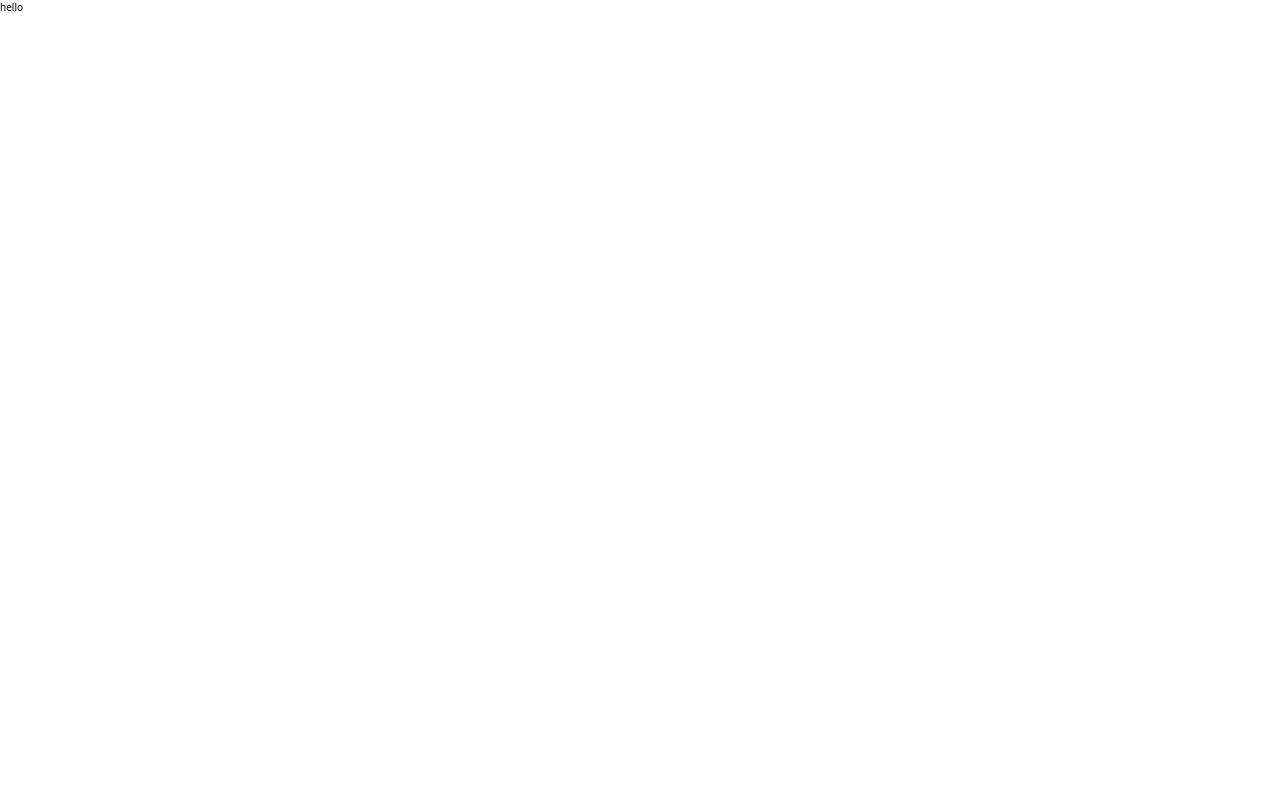
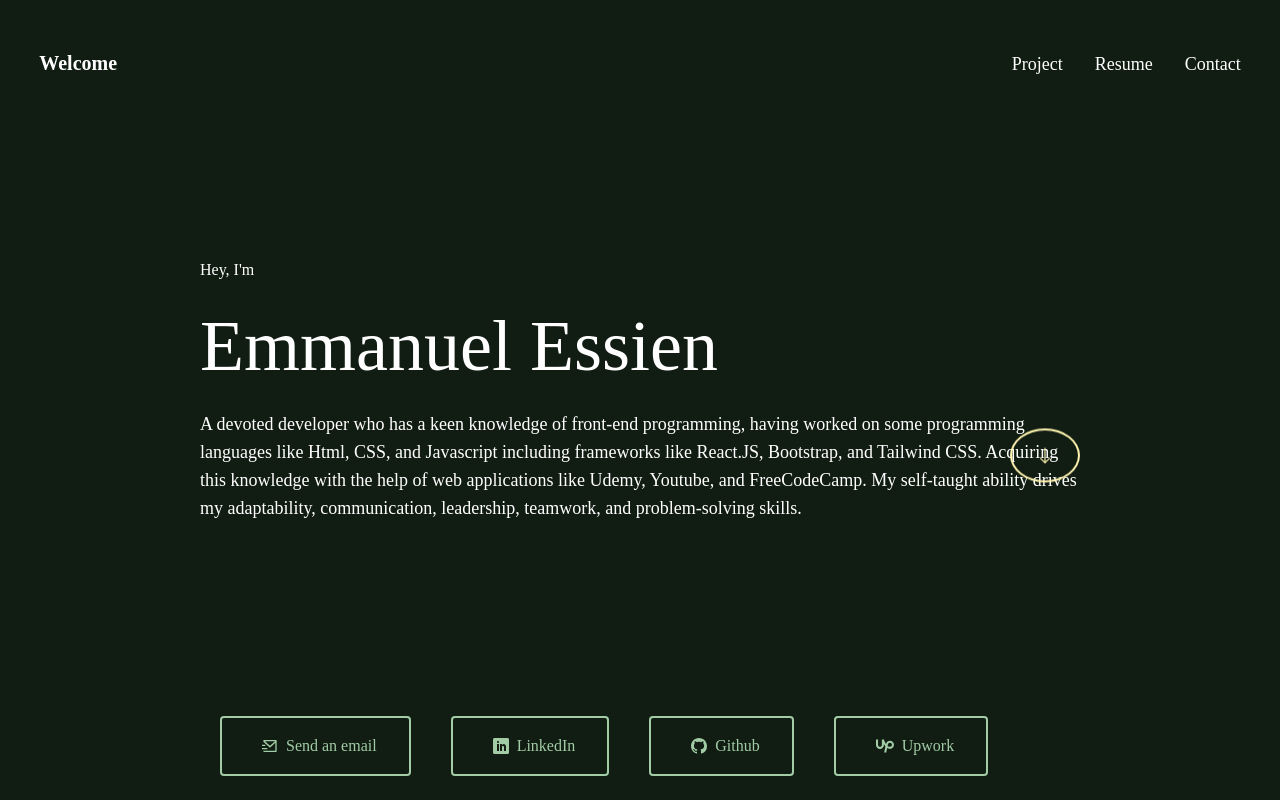
Before and after one commit to ehma90/Portfolio-App, a React (Create React App) app: page / in a window 1280 px wide. Shown: the top 800 px of the page. Built offline with nearby package versions, Linux system fonts and the light colour scheme.

Commit message:
Create Header and Hero component

```diff
--- a/package.json
+++ b/package.json
@@ -8,6 +8,7 @@
     "@testing-library/user-event": "^13.5.0",
     "react": "^18.2.0",
     "react-dom": "^18.2.0",
+    "react-icons": "^4.4.0",
     "react-scripts": "5.0.1",
     "web-vitals": "^2.1.4"
   },
--- a/src/App.js
+++ b/src/App.js
@@ -1,10 +1,16 @@
-
+import Header from './Component/Header/Header.jsx'
+import Hero from './Component/Hero/Hero.jsx';
+import WorkSection from './Component/WorkSection/WorkSection.jsx';
 
 function App() {
   return (
-    <div className="container">
-      hello
-    </div>
+    <>
+      <div className="component">
+        <Header />
+        <Hero />
+        <WorkSection />
+      </div>
+    </>
   );
 }
 
--- a/src/Component/Header/Header.css
+++ b/src/Component/Header/Header.css
@@ -0,0 +1,22 @@
+.navBar{
+    display: flex;
+    justify-content: space-around;
+}
+
+.navBar strong{
+    margin-right: 400px;
+    font-size: 20px;
+}
+
+.navLink{
+    margin-left: 400px;
+    font-size: 20px;
+}
+
+.navLink a{
+    transition: color 300ms;
+}
+
+.navLink a:hover{
+    color: #fff3b0;
+}
--- a/src/Component/Header/Header.jsx
+++ b/src/Component/Header/Header.jsx
@@ -0,0 +1,18 @@
+import './Header.css'
+
+function Header() {
+  return (
+    <div className='header mt-12'>
+      <nav className='navBar'>
+        <strong>Welcome</strong>
+        <div className='navLink'>
+          <a href="#" className='text-lg mx-4'>Project</a>
+          <a href="#" className='text-lg mx-4'>Resume</a>
+          <a href="#" className='text-lg ml-4'>Contact</a>
+        </div>
+      </nav>
+    </div>
+  );
+}
+
+export default Header;
--- a/src/Component/Hero/Hero.css
+++ b/src/Component/Hero/Hero.css
@@ -0,0 +1,50 @@
+.hero{
+    margin: 180px 200px;
+    text-align: start;
+}
+
+.hero-btns{
+    display: flex;
+    margin-top: 194px;
+}
+
+.hero-btn{
+    display: flex;
+    align-items: center;
+    color: #a1cca5;
+    border: 2px solid #a1cca5;
+    padding: 1em 2em;
+    font-size: 1em;
+    border-radius: 4px;
+    margin: 0 20px;
+    transition: color 0.3s border-color 0.3s box-shadow 0.3s transform 0.3s;
+}
+
+.hero-btn:hover{
+    border-color:#fff3b0;
+    color: #fff3b0;
+    box-shadow: 0 0.5em 0.5em -0.4em #fff3b0;
+    transform: translateY(-0.25em);
+    cursor: pointer;
+}
+
+.arrow{
+    position: absolute;
+    right: 200px;
+    bottom: 220px;
+    border: 2px solid #fff3b0;
+    padding: 16px;
+    border-radius: 60%;
+    animation: arrow 0.5s ease infinite alternate;
+}
+
+.bounce{
+    margin: 0 8px;
+    font-size: 18px;
+    color: #fff3b0;
+}
+
+@keyframes arrow{
+    from{transform: translateY(0)}
+    to {transform: translateY(-100px);}
+}
--- a/src/Component/Hero/Hero.jsx
+++ b/src/Component/Hero/Hero.jsx
@@ -0,0 +1,37 @@
+import './Hero.css'
+import {RiMailSendLine} from 'react-icons/ri'
+import {ImLinkedin} from 'react-icons/im'
+import {BsGithub, BsArrowDown} from 'react-icons/bs'
+import {SiUpwork} from 'react-icons/si'
+
+function Hero() {
+  return (
+    <div className='hero mx-auto'>
+      <p>Hey, I'm</p>
+      <h1 className='text-7xl my-7'>Emmanuel Essien</h1>
+      <p className='text-lg'>A devoted developer who has a keen knowledge of front-end programming, having worked on some programming languages like  Html, CSS, and Javascript including frameworks like React.JS, Bootstrap, and Tailwind CSS. Acquiring this knowledge with the help of web applications like Udemy, Youtube, and FreeCodeCamp. My self-taught ability drives my adaptability, communication, leadership, teamwork, and problem-solving skills.</p>
+
+      <div className="hero-btns">
+          <a href='#' className= "hero-btn">
+            <RiMailSendLine className='mx-2'/> Send an email
+          </a>
+          <a href='#' className= "hero-btn">
+            <ImLinkedin className='mx-2'/> LinkedIn
+          </a>
+          <a href='#' className= "hero-btn">
+            <BsGithub className='mx-2'/> Github
+          </a>
+          <a href='#' className= "hero-btn">
+            <SiUpwork className='mx-2 text-lg'/> Upwork
+          </a>
+      </div>
+
+      <div className='arrow'>
+        <BsArrowDown className='bounce'/>
+      </div>
+
+    </div>
+  );
+}
+
+export default Hero;
--- /dev/null
+++ b/src/Component/WorkSection/WorkList.jsx
@@ -0,0 +1,14 @@
+import './WorkSection.css'
+
+function WorkList() {
+  return (
+    <div >
+      <ul className='worklist'>
+          <li>Redux Protocol</li>
+          <li></li>
+      </ul>
+    </div>
+  );
+}
+
+export default WorkList;
--- /dev/null
+++ b/src/Component/WorkSection/WorkSection.css
@@ -0,0 +1,16 @@
+.workSection{
+    background-color: #fff3b0;
+    padding: 100px 0;
+    color: #111d13;
+}
+
+.work-header{
+    text-transform: uppercase;
+    margin: 0 200px;
+}
+
+.works{
+    border-left: 1px solid;
+}
+
+/* Work list style */
--- /dev/null
+++ b/src/Component/WorkSection/WorkSection.jsx
@@ -0,0 +1,12 @@
+import "./WorkSection.css"
+
+function WorkSection() {
+  return (
+    <div className="workSection">
+      <h1 className="work-header text-lg">Experience</h1>
+
+    </div>
+  );
+}
+
+export default WorkSection;
--- a/src/index.css
+++ b/src/index.css
@@ -2,7 +2,16 @@
 @tailwind components;
 @tailwind utilities;
 
+@import url('https://fonts.googleapis.com/css2?family=Lora:wght@400;500;600;700&display=swap');
+
+*{
+    margin: 0;
+    padding: 0;
+    box-sizing: border-box;
+}
 
 body{
-    font-size: 10px;
+    background-color: #111d13;
+    color: #fff;
+    font-family: 'Lora', serif;
 }
```
Also changed, not shown: src/Component/Shared/Button/Button.css (deleted), src/Component/Shared/Button/Button.jsx (deleted), 1 other file (tests, documents, lock files or other folders).
